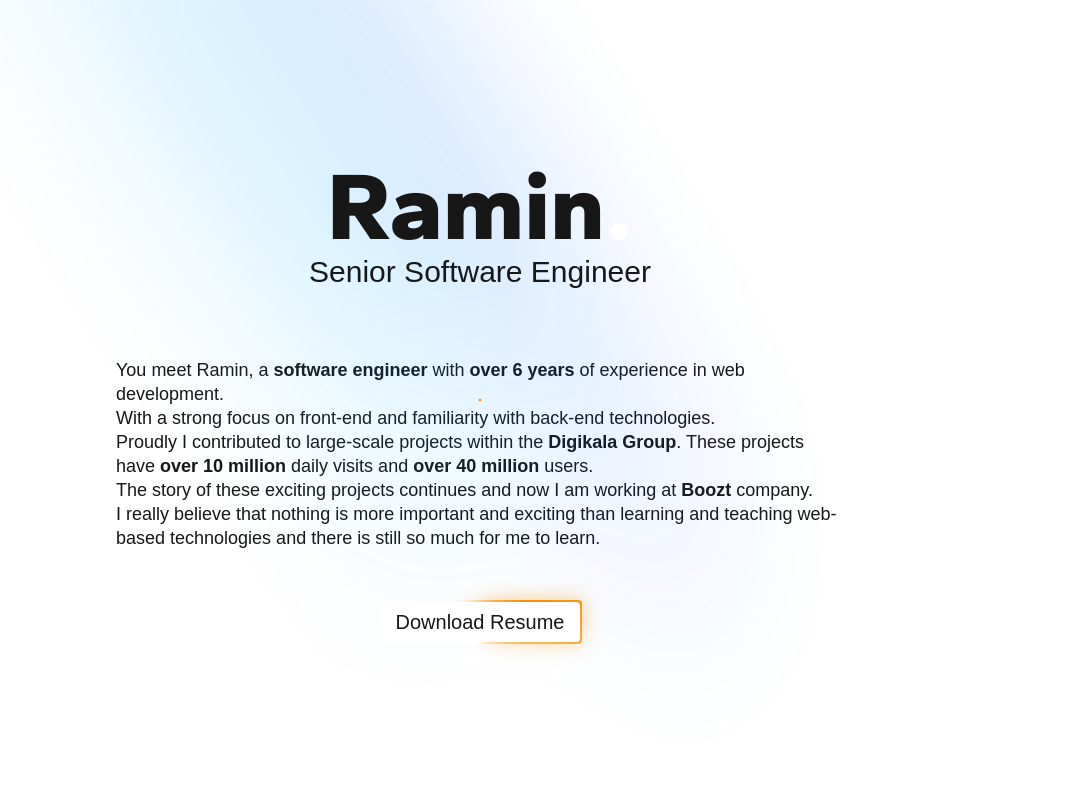
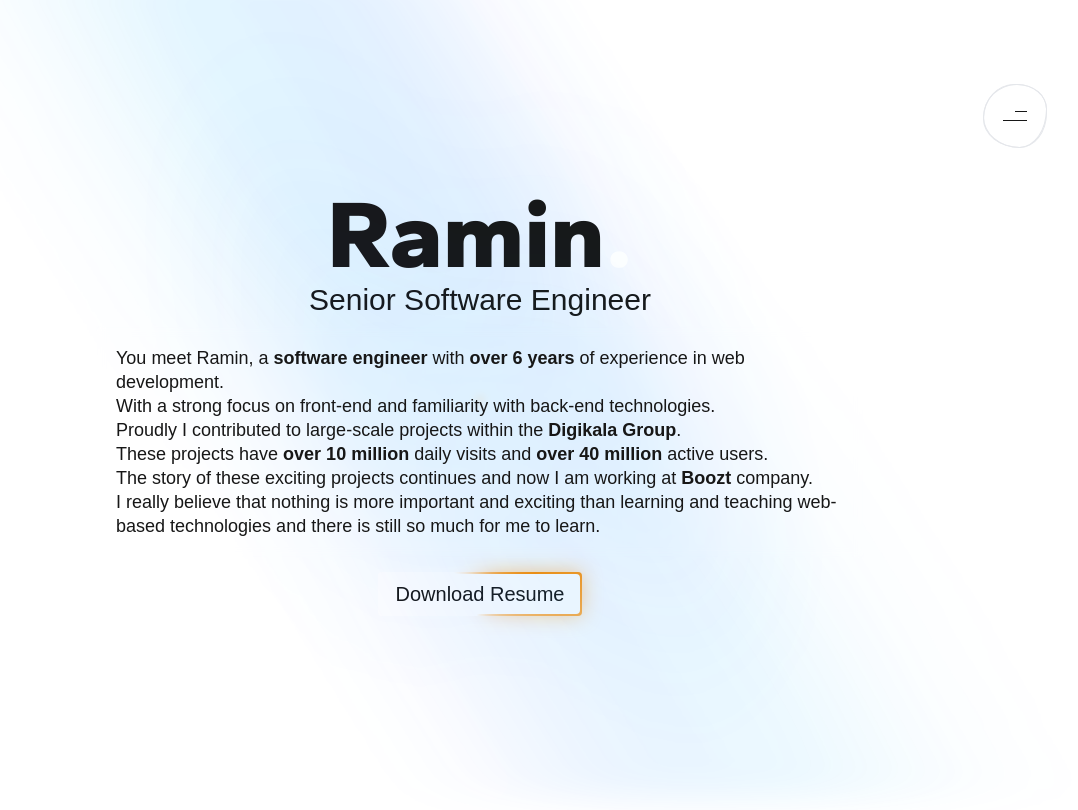
Before and after one commit to raminr77/raminr77.github.io, a Next.js app: page / in a window 1280 px wide. Shown: the whole page, without its empty margins (160-1238 px from the left). Built offline with nearby package versions, Linux system fonts and the light colour scheme; a web font is replaced by a local one.

Commit message:
feat: add burger menu

```diff
--- a/src/app/globals.scss
+++ b/src/app/globals.scss
@@ -23,15 +23,18 @@ body {
   font-family: Arial, Helvetica, sans-serif;
 }
 
-.shine-animation {
+.shine-animation-top {
   animation: shine 4s infinite ease-in-out;
+}
+.shine-animation-bottom {
+  animation: shine 6s infinite linear;
 }
 @keyframes shine {
   0% {
     opacity: 0.5;
   }
   50% {
-    opacity: 1;
+    opacity: 0.8;
   }
   100% {
     opacity: 0.5;
--- a/src/app/layout.tsx
+++ b/src/app/layout.tsx
@@ -2,6 +2,7 @@ import React from 'react';
 import type { Metadata } from 'next';
 import Script from 'next/script';
 import { textFont } from '@/app/fonts';
+import { Header } from '@/layout/components/header';
 import { CustomCursor } from '@/shared/components/custom-cursor';
 
 import 'animate.css';
@@ -22,9 +23,10 @@ export default function RootLayout({
           alt='shine'
           draggable={false}
           src='/images/background.png'
-          className='shine-animation pointer-events-none absolute -top-6 left-0 blur-md'
+          className='shine-animation-top pointer-events-none absolute -top-6 left-0 blur-md'
         />
         <CustomCursor />
+        <Header />
 
         {children}
 
--- a/src/domains/home/components/summary/index.tsx
+++ b/src/domains/home/components/summary/index.tsx
@@ -1,8 +1,18 @@
+import { clsx } from 'clsx';
+import { animator } from '@/shared/helpers';
+
 export function Summary() {
   return (
-    <div className='mt-8 mb-4 max-w-screen-md w-11/12 leading-6 text-lg p-5'>
+    <div
+      className={clsx(
+        'mb-2 max-w-screen-md w-11/12 leading-6 text-lg p-5 backdrop-blur-sm z-40',
+        animator({ name: 'fadeIn', delay: '2s' }),
+      )}
+    >
       You meet Ramin, a <strong>software engineer</strong> with <strong>over 6 years</strong> of experience in web development. <br />With a strong focus on front-end and familiarity with back-end technologies. <br />
-      Proudly I contributed to large-scale projects within the <strong>Digikala Group</strong>. These projects have <strong>over 10 million</strong> daily visits and <strong>over 40 million</strong> users. <br />
+      Proudly I contributed to large-scale projects within the <strong>Digikala Group</strong>.
+      <br />
+      These projects have <strong>over 10 million</strong> daily visits and <strong>over 40 million</strong> active users. <br />
       The story of these exciting projects continues and now I am working at <strong>Boozt</strong> company.<br />
       I really believe that nothing is more important and exciting than learning and teaching web-based technologies and there is still so much for me to learn.
     </div>
--- a/src/domains/home/index.tsx
+++ b/src/domains/home/index.tsx
@@ -1,13 +1,23 @@
 import { Summary } from '@/domains/home/components/summary';
 import { HeroTextAnimator } from '@/domains/home/components/hero-text-animator';
 import { ResumeDownloaderButton } from '@/shared/components/resume-downloader-button';
+import { animator } from '@/shared/helpers';
 
 export function HomePage() {
   return (
-    <main className='flex h-dvh w-full select-none flex-col items-center justify-center gap-4'>
+    <main className='flex h-dvh w-full overflow-hidden select-none flex-col items-center justify-center gap-2'>
       <HeroTextAnimator />
       <Summary />
-      <ResumeDownloaderButton />
+      <div className={animator({ name: 'fadeIn', delay: '3s' })}>
+        <ResumeDownloaderButton />
+      </div>
+
+      <img
+        draggable={false}
+        alt='bottom-shine'
+        src='/images/background.png'
+        className='rotate-180 absolute bottom-0 -right-2 shine-animation-bottom pointer-events-none blur-lg'
+      />
     </main>
   );
 }
--- /dev/null
+++ b/src/layout/components/burger-menu/burger-menu.module.scss
@@ -0,0 +1,92 @@
+.burger-menu {
+
+  &__button-content {
+    direction: rtl;
+
+    &::after, &::before{
+      content: "";
+      height: 1px;
+      display: block;
+      position: relative;
+      transition: transform 0.3s;
+      background-color: var(--foreground);
+    }
+
+    &::after{
+      top: -5px;
+      width: 12px;
+    }
+
+    &::before{
+      top: 5px;
+    }
+
+    &--is-active {
+
+      &::after{
+        top: -1px;
+        width: 100%;
+        transform: rotate(45deg);
+      }
+
+      &::before{
+        top: 0;
+        transform: rotate(-45deg);
+      }
+    }
+  }
+
+  &__button-outline-1 {
+    animation: morph 3s infinite linear;
+    border-radius: 60% 40% 30% 70% / 60% 30% 60% 40%;
+  }
+
+  &__button-outline-2 {
+    border-radius: 53% 47% 43% 57% / 51% 39% 61% 49%;
+  }
+
+  &__content-container {
+    animation-timing-function: cubic-bezier(0.76, 0, 0.24, 1);
+  }
+
+  &__link {
+    &:hover {
+      &:before, &:after {
+        opacity: 1;
+        animation: grow-line 0.2s ease-in forwards;
+      }
+    }
+    &:before, &:after {
+      left: 0;
+      opacity: 0;
+      height: 4px;
+      content: '';
+      bottom: -10px;
+      position: absolute;
+      border-radius: 100px;
+      background-color: #FF8F00;
+      transition-duration: 0.2s;
+    }
+    &:after {
+      z-index: -1;
+      opacity: 0.8;
+      filter: blur(10px);
+      box-shadow: 0 0 30px #FF8F00;
+    }
+  }
+}
+@keyframes grow-line {
+  from { width: 0; }
+  to { width: 120px; }
+}
+@keyframes morph {
+  0% {
+    border-radius: 60% 40% 30% 70% / 60% 30% 70% 40%;
+  }
+  50% {
+    border-radius: 30% 60% 70% 40% / 50% 60% 30% 60%;
+  }
+  100% {
+    border-radius: 60% 40% 30% 70% / 60% 30% 70% 40%;
+  }
+}
--- /dev/null
+++ b/src/layout/components/burger-menu/index.tsx
@@ -0,0 +1,89 @@
+'use client'
+import { useRef, useState } from 'react';
+import Link from 'next/link';
+import { clsx } from 'clsx';
+import { animator } from '@/shared/helpers';
+import styles from './burger-menu.module.scss';
+import { titleFont } from '@/app/fonts';
+
+const MENU_ITEMS = [
+  { id: 1, title: 'Home', url: '/' },
+  { id: 2, title: 'Posts', url: '/' },
+  { id: 3, title: 'Journey', url: '/' },
+  { id: 4, title: 'Projects', url: '/' },
+  { id: 5, title: 'About Me', url: '/' },
+  { id: 6, title: 'Contact Me', url: '/contact-me' },
+] as const;
+
+const MENU_OUT_ANIMATION_CLASSES = animator({ name: 'fadeOutUp', speed: 'fast' }).split(' ');
+const LINK_ITEM_OUT_ANIMATION_CLASSES = animator({ name: 'fadeOutRight', speed: 'fast' }).split(' ');
+
+export function BurgerMenu() {
+  const [isActive, setIsActive] = useState<boolean>(false);
+  const menuRef = useRef<HTMLDivElement | null>(null);
+
+  const handleToggle = () => {
+    if (menuRef.current && isActive) {
+      menuRef.current.classList.add(...MENU_OUT_ANIMATION_CLASSES);
+      (menuRef.current.querySelectorAll('a') || []).forEach((item, index, list) => {
+        item.classList.add(...LINK_ITEM_OUT_ANIMATION_CLASSES);
+        item.style.animationDelay = `${(list.length - index) * 0.1}s`;
+      })
+      const timeOutId = setTimeout(() => {
+        setIsActive(false);
+        clearTimeout(timeOutId);
+      }, 500);
+      return;
+    }
+    setIsActive(true);
+  }
+
+  return (
+    <>
+      {isActive && (
+        <div
+          ref={menuRef}
+          className={clsx(
+            'fixed bottom-0 top-0 left-0 w-full h-dvh dark:bg-black bg-white flex items-center justify-center p-5 flex-col overflow-hidden gap-10 lg:gap-16',
+            styles['burger-menu__content-container'],
+            animator({ name: 'fadeInDown', speed: 'fast' })
+          )}
+        >
+          {MENU_ITEMS.map(({ id, title, url }, index) => (
+            <Link
+              key={id}
+              href={url}
+              style={{
+                animationDelay: `${index * 0.1}s`
+              }}
+              className={clsx(
+                titleFont.className,
+                styles['burger-menu__link'],
+                'w-4/5 text-4xl lg:text-6xl font-bold text-left duration-200 relative',
+                animator({ name: 'fadeInLeft', speed: 'fast' })
+              )}
+            >
+              {title.toUpperCase()}
+            </Link>
+          ))}
+        </div>
+      )}
+
+      <button
+        onClick={handleToggle}
+        className={clsx(
+          'h-16 w-16 rounded-full p-5 relative mt-16',
+          animator({ name: 'fadeIn', delay: '1s' })
+        )}
+      >
+        <div className={clsx('w-full h-full border absolute top-0 left-0', styles['burger-menu__button-outline-1'])} />
+        <div className={clsx('w-full h-full border absolute top-0 left-0', styles['burger-menu__button-outline-2'])} />
+        <div
+          className={clsx('w-full', styles['burger-menu__button-content'], {
+            [styles['burger-menu__button-content--is-active']]: isActive
+          })}
+        />
+      </button>
+    </>
+  );
+}
--- /dev/null
+++ b/src/layout/components/header/index.tsx
@@ -0,0 +1,11 @@
+import { BurgerMenu } from '@/layout/components/burger-menu';
+
+export function Header() {
+  return (
+    <header className="w-full fixed top-0 flex justify-center items-center z-50">
+      <div className='w-11/12 flex flex-row-reverse p-5'>
+        <BurgerMenu />
+      </div>
+    </header>
+  );
+}
--- a/src/shared/components/custom-cursor/index.tsx
+++ b/src/shared/components/custom-cursor/index.tsx
@@ -104,7 +104,7 @@ export function CustomCursor() {
     <canvas
       ref={canvasRef}
       className={clsx(
-        'pointer-events-none fixed z-50',
+        'pointer-events-none fixed z-30',
         animator({ name: 'fadeIn', delay: '1s' })
       )}
     />
--- a/src/shared/components/resume-downloader-button/index.tsx
+++ b/src/shared/components/resume-downloader-button/index.tsx
@@ -10,7 +10,7 @@ export function ResumeDownloaderButton() {
       target="_blank"
       href={RESUME_FILE.url}
       download={RESUME_FILE.fileName}
-      className={clsx('duration-500 relative leading-10 text-xl px-4 rounded', styles['resume-downloader-button'])}
+      className={clsx('duration-500 relative leading-10 block text-xl px-4 rounded', styles['resume-downloader-button'])}
     >
       Download Resume
     </Link>
```
